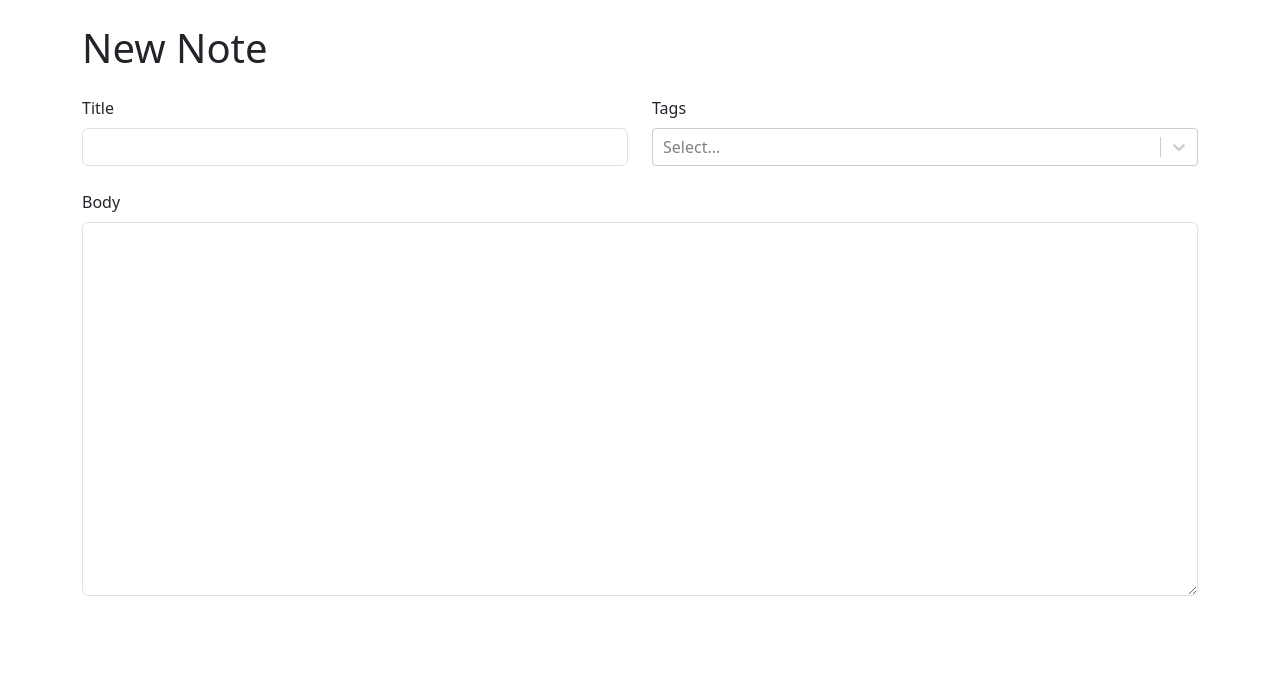
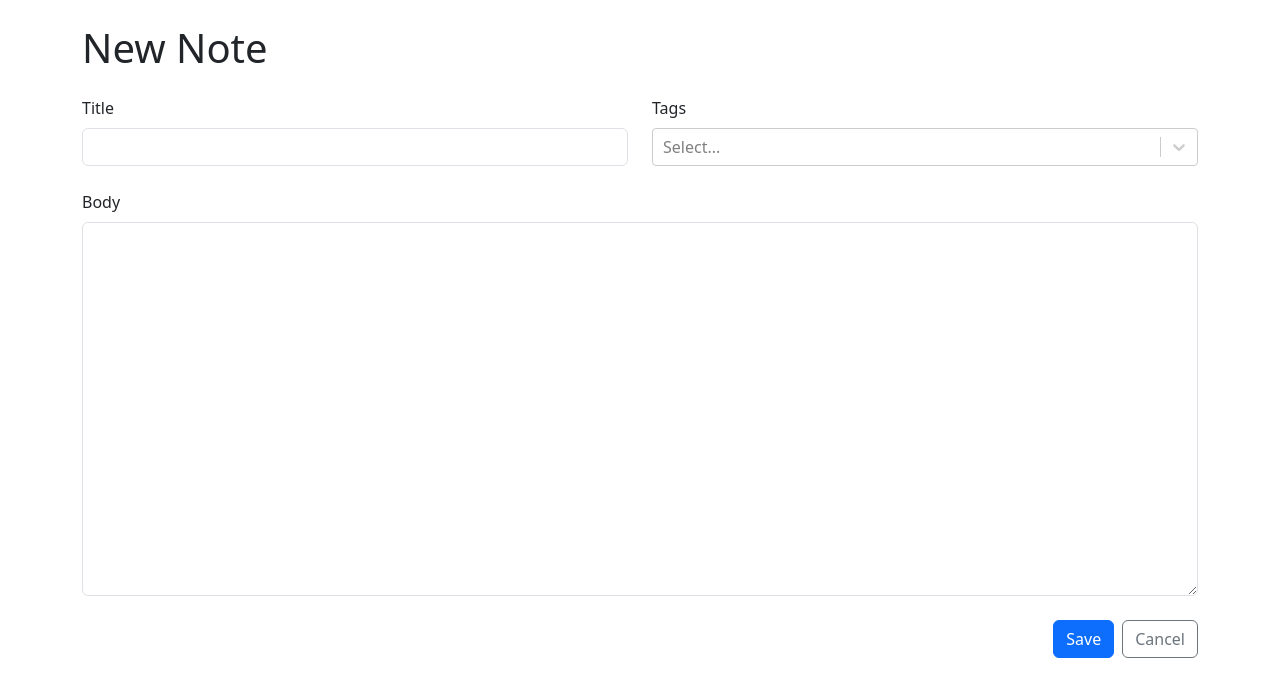
Before and after one commit to EuphieSS/notebook-with-typescript, a React (Create React App) app: page /new in a window 1280 px wide. Shown: the top 696 px of the page. Built offline with nearby package versions, Linux system fonts and the light colour scheme.

Commit message:
Add save and cancel buttons to form

```diff
--- a/src/NoteForm.tsx
+++ b/src/NoteForm.tsx
@@ -1,5 +1,6 @@
-import { Col, Form, Row, Stack } from "react-bootstrap";
+import { Button, Col, Form, Row, Stack } from "react-bootstrap";
 import CreatableReactSelect from "react-select/creatable";
+import { Link } from "react-router-dom";
 
 export function NoteForm() {
   return (
@@ -12,6 +13,7 @@ export function NoteForm() {
               <Form.Control required />
             </Form.Group>
           </Col>
+
           <Col>
             <Form.Group controlId="tags">
               <Form.Label>Tags</Form.Label>
@@ -19,10 +21,22 @@ export function NoteForm() {
             </Form.Group>
           </Col>
         </Row>
+
         <Form.Group controlId="markdown">
           <Form.Label>Body</Form.Label>
           <Form.Control required as="textarea" rows={15}/>
         </Form.Group>
+
+        <Stack direction="horizontal" gap={2} className="justify-content-end">
+          <Button type="submit" variant="primary">
+            Save
+          </Button>
+          <Link to="..">
+            <Button type="button" variant="outline-secondary">
+              Cancel
+            </Button>
+          </Link>
+        </Stack>
       </Stack>
     </Form>
   )
```
